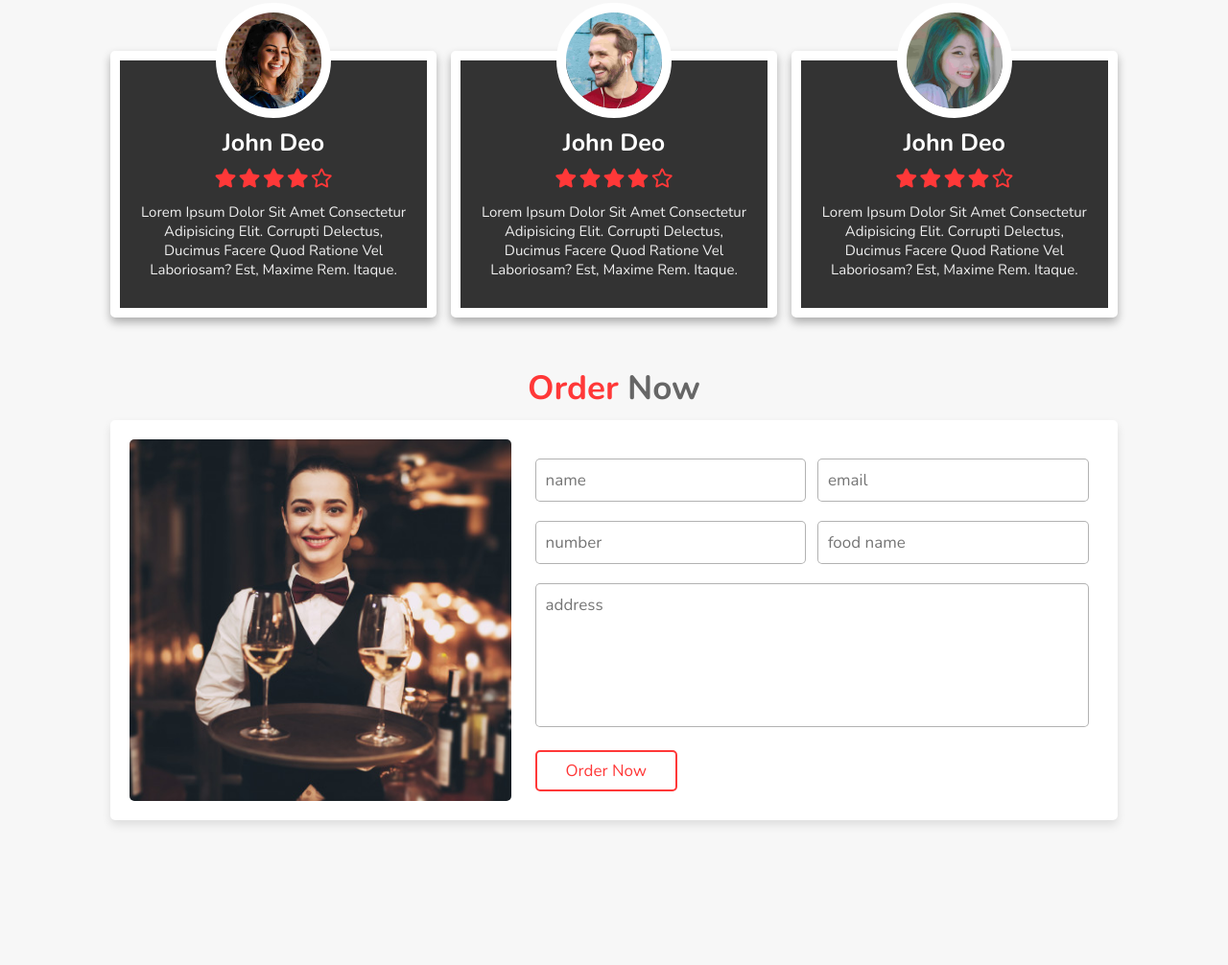
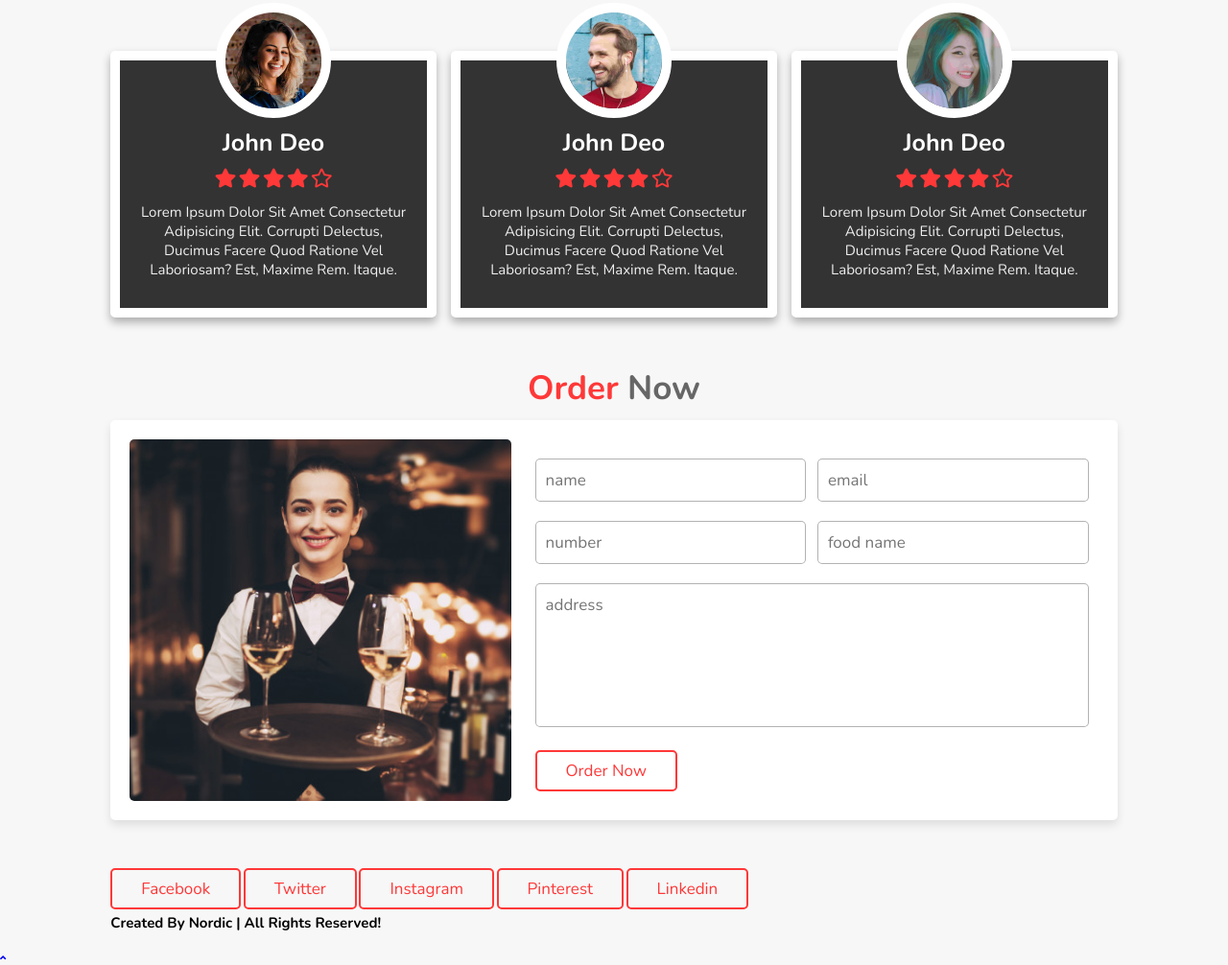
Before and after one commit to DragonNordic/Restaurant, a website: page src/index.html in a window 1280 px wide. Shown: the part 3843-4849 px from the top of the page at 96% size. Before the commit the page ends 4718 px from the top, so only its background shows below. Drawn offline with nearby package versions, Linux system fonts and the light colour scheme; files that its build step writes are made by us from their sources.

Commit message:
Implement footer html

```diff
--- a/src/parts/footer.html
+++ b/src/parts/footer.html
@@ -1,3 +1,18 @@
+<section class="footer">
+
+    <div class="footer__links">
+        <a href="#" class="btn">facebook</a>
+        <a href="#" class="btn">twitter</a>
+        <a href="#" class="btn">instagram</a>
+        <a href="#" class="btn">pinterest</a>
+        <a href="#" class="btn">linkedin</a>
+    </div>
+
+    <h1 class="footer__credit"> created by <span> Nordic </span> | all rights reserved! </h1>
+
+</section>
+
+<a href="#home" class="fas fa-angle-up" id="scroll-top"></a>
 
 </body>
 </html>
```
Also changed, not shown: dist/index.html.
